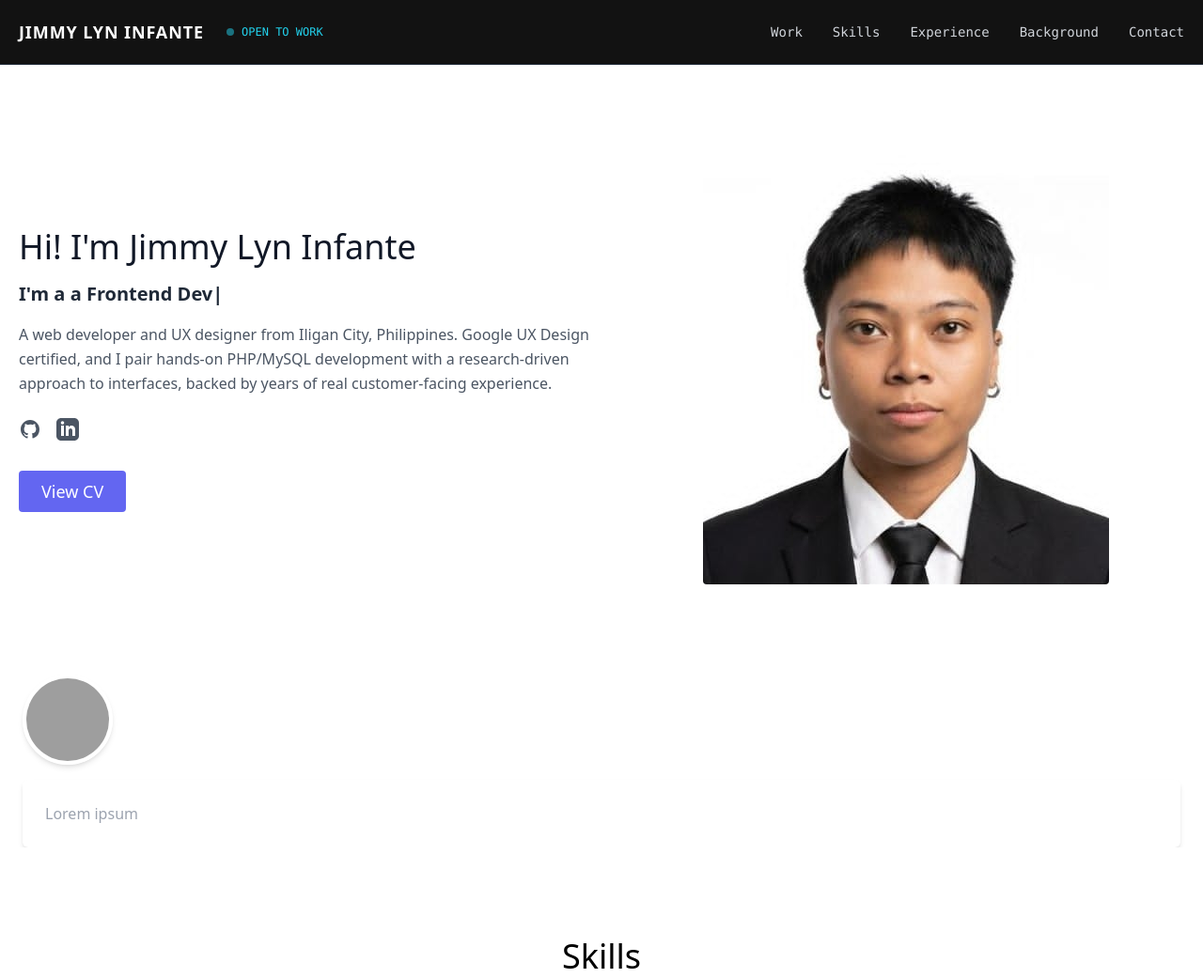
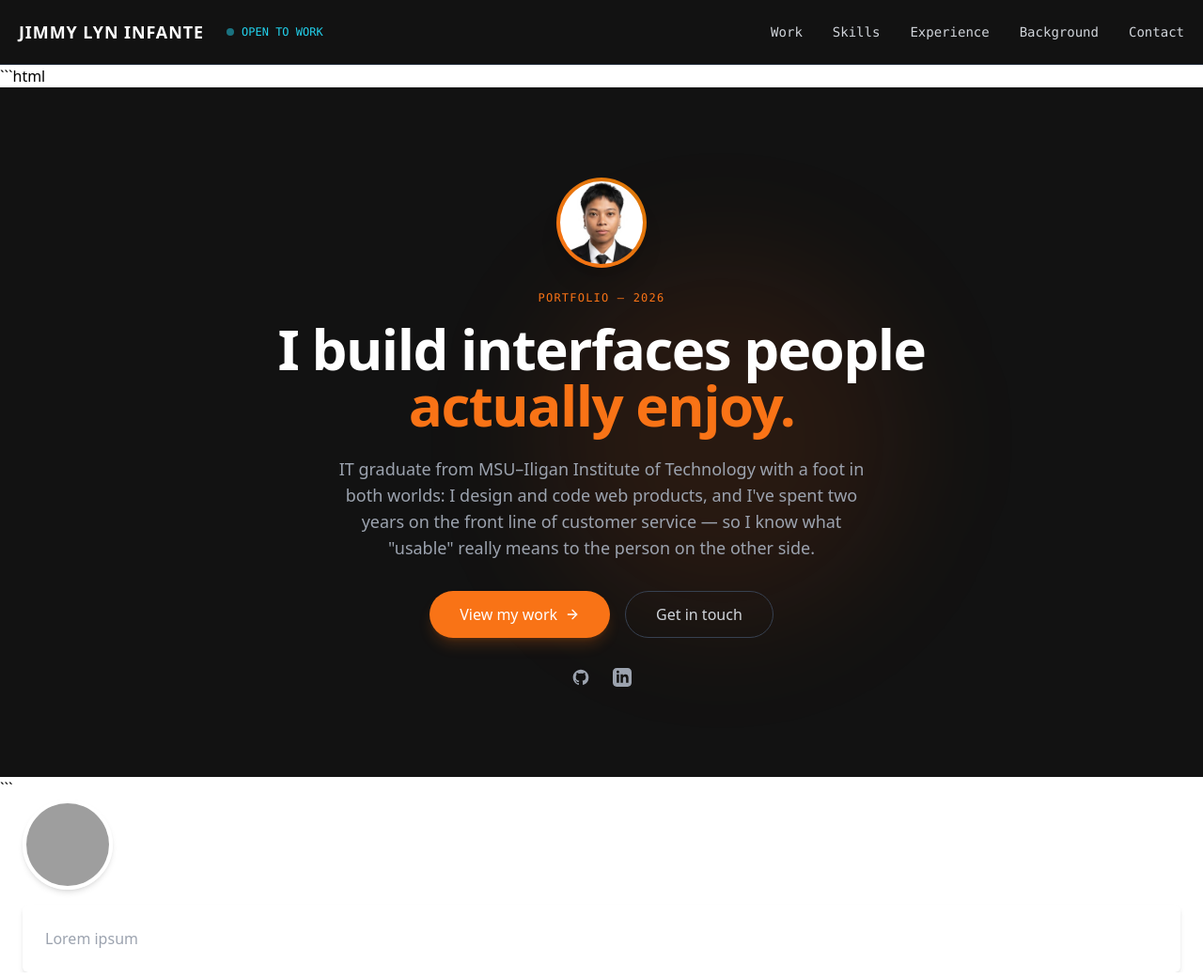
Before and after one commit to jimmylyn07/jimmylyn07.github.io, a website: page index.html in a window 1280 px wide. Shown: the top 1041 px of the page at 94% size. Drawn offline with nearby package versions, Linux system fonts and the light colour scheme; files that its build step writes are made by us from their sources; grey boxes are pictures that could not be loaded.

Commit message:
changed the hero section

````diff
--- a/index.html
+++ b/index.html
@@ -39,40 +39,58 @@
   </div>
 </header>
 
-<section id="about-me" class="text-gray-600 body-font">
-  <div class="container mx-auto flex px-5 py-24 md:flex-row flex-col items-center">
-    <!-- Text Content -->
-    <div class="lg:flex-grow md:w-1/2 lg:pr-24 md:pr-16 flex flex-col md:items-start md:text-left mb-16 md:mb-0 items-center text-center">
-      <h1 class="title-font sm:text-4xl text-3xl mb-4 font-medium text-gray-900">Hi! I'm Jimmy Lyn Infante</h1>
-      <h2 class="text-lg sm:text-xl font-semibold text-gray-800 mb-4">
-        I'm a <span id="typed">|</span>
-      </h2>
-      <p class="mb-6 leading-relaxed">A web developer and UX designer from Iligan City, Philippines. Google UX Design certified, and I pair hands-on PHP/MySQL development with a research-driven approach to interfaces, backed by years of real customer-facing experience.</p>
+```html
+<section id="about-me" class="bg-[#121212] text-gray-300 body-font relative overflow-hidden">
+  <!-- Optional ambient glow background effect -->
+  <div class="absolute top-1/4 right-1/4 w-96 h-96 bg-orange-600/10 rounded-full blur-3xl pointer-events-none"></div>
 
-      <!-- Social Media Links -->
-      <div class="flex space-x-4 mb-8 text-gray-600">
-        <a href="https://github.com/yourusername" target="_blank" class="hover:text-indigo-500 transition-colors" aria-label="GitHub">
-          <!-- GitHub Icon SVG -->
-          <svg class="w-6 h-6" fill="currentColor" viewBox="0 0 24 24"><path fill-rule="evenodd" clip-rule="evenodd" d="M12 2C6.477 2 2 6.484 2 12.017c0 4.425 2.865 8.18 6.839 9.504.5.092.682-.217.682-.483 0-.237-.008-.868-.013-1.703-2.782.605-3.369-1.343-3.369-1.343-.454-1.158-1.11-1.466-1.11-1.466-.908-.62.069-.608.069-.608 1.003.07 1.53 1.032 1.53 1.032.892 1.53 2.341 1.088 2.91.832.092-.647.35-1.088.636-1.338-2.22-.253-4.555-1.113-4.555-4.951 0-1.093.39-1.988 1.029-2.688-.103-.253-.446-1.272.098-2.65 0 0 .84-.27 2.75 1.026A9.564 9.564 0 0112 6.844c.85.004 1.705.115 2.504.337 1.909-1.296 2.747-1.027 2.747-1.027.546 1.379.202 2.398.1 2.651.64.7 1.028 1.595 1.028 2.688 0 3.848-2.339 4.695-4.566 4.943.359.309.678.92.678 1.855 0 1.338-.012 2.419-.012 2.747 0 .268.18.58.688.482A10.019 10.019 0 0022 12.017C22 6.484 17.522 2 12 2z"/></svg>
-        </a>
-        <a href="https://linkedin.com/in/yourusername" target="_blank" class="hover:text-indigo-500 transition-colors" aria-label="LinkedIn">
-          <!-- LinkedIn Icon SVG -->
-          <svg class="w-6 h-6" fill="currentColor" viewBox="0 0 24 24"><path d="M19 0h-14c-2.761 0-5 2.239-5 5v14c0 2.761 2.239 5 5 5h14c2.762 0 5-2.239 5-5v-14c0-2.761-2.238-5-5-5zm-11 19h-3v-11h3v11zm-1.5-12.268c-.966 0-1.75-.79-1.75-1.764s.784-1.764 1.75-1.764 1.75.79 1.75 1.764-.783 1.764-1.75 1.764zm13.5 12.268h-3v-5.604c0-3.368-4-3.113-4 0v5.604h-3v-11h3v1.765c1.396-2.586 7-2.777 7 2.476v6.759z"/></svg>
-        </a>
-      </div>
+  <div class="container mx-auto px-5 py-24 flex flex-col items-center text-center relative z-10">
 
-      <div class="flex justify-center">
-        <!-- View CV Link styled as a button -->
-        <a href="https://docs.google.com/document/d/1t0uHRsNBPWfQfOQK5nzTYQ732vWhmUkBPNcc74xSdlA/edit?usp=sharing" target="_blank" class="inline-flex text-white bg-indigo-500 border-0 py-2 px-6 focus:outline-none hover:bg-indigo-600 rounded text-lg items-center justify-center">View CV</a>
-      </div>
+    <!-- Profile Avatar -->
+    <div class="mb-6">
+      <img src="images/15ad110a-ceeb-4b57-9f01-7c7076962cf9.jpg" alt="Jimmy Lyn Infante" class="w-24 h-24 object-cover rounded-full p-1 bg-gradient-to-tr from-orange-500 to-amber-600 shadow-xl">
     </div>
 
-    <!-- Image Column (Now properly nested inside the flex container) -->
-    <div class="lg:max-w-lg lg:w-full md:w-1/2 w-5/6">
-      <img class="object-cover object-center rounded" alt="hero" src="images/15ad110a-ceeb-4b57-9f01-7c7076962cf9.jpg">
+    <!-- Small Subtitle / Portfolio Year -->
+    <div class="text-xs font-mono uppercase tracking-widest text-orange-500 mb-4">
+      Portfolio &mdash; 2026
     </div>
+
+    <!-- Main Headline with Typed.js or emphasized text -->
+    <h1 class="text-4xl sm:text-6xl font-extrabold text-white tracking-tight max-w-3xl mb-6 leading-tight">
+      I build interfaces people <span class="text-orange-500">actually enjoy.</span>
+    </h1>
+
+    <!-- Bio Description -->
+    <p class="max-w-xl text-gray-400 text-base sm:text-lg leading-relaxed mb-8">
+      IT graduate from MSU&ndash;Iligan Institute of Technology with a foot in both worlds: I design and code web products, and I've spent two years on the front line of customer service &mdash; so I know what "usable" really means to the person on the other side.
+    </p>
+
+    <!-- Call to Action Buttons -->
+    <div class="flex flex-wrap justify-center gap-4 mb-8">
+      <a href="#projects" class="inline-flex items-center text-white bg-orange-500 border-0 py-3 px-8 focus:outline-none hover:bg-orange-600 rounded-full font-medium transition shadow-lg shadow-orange-500/20">
+        View my work
+        <svg xmlns="http://www.w3.org/2000/svg" class="w-4 h-4 ml-2" viewBox="0 0 24 24" fill="none" stroke="currentColor" stroke-width="2" stroke-linecap="round" stroke-linejoin="round"><path d="M5 12h14"/><path d="m12 5 7 7-7 7"/></svg>
+      </a>
+      <a href="#contact" class="inline-flex items-center text-gray-300 bg-transparent border border-gray-700 py-3 px-8 focus:outline-none hover:border-gray-500 hover:text-white rounded-full font-medium transition">
+        Get in touch
+      </a>
+    </div>
+
+    <!-- Social Links -->
+    <div class="flex space-x-6 text-gray-400">
+      <a href="https://github.com/yourusername" target="_blank" class="hover:text-orange-500 transition-colors" aria-label="GitHub">
+        <svg class="w-5 h-5" fill="currentColor" viewBox="0 0 24 24"><path fill-rule="evenodd" clip-rule="evenodd" d="M12 2C6.477 2 2 6.484 2 12.017c0 4.425 2.865 8.18 6.839 9.504.5.092.682-.217.682-.483 0-.237-.008-.868-.013-1.703-2.782.605-3.369-1.343-3.369-1.343-.454-1.158-1.11-1.466-1.11-1.466-.908-.62.069-.608.069-.608 1.003.07 1.53 1.032 1.53 1.032.892 1.53 2.341 1.088 2.91.832.092-.647.35-1.088.636-1.338-2.22-.253-4.555-1.113-4.555-4.951 0-1.093.39-1.988 1.029-2.688-.103-.253-.446-1.272.098-2.65 0 0 .84-.27 2.75 1.026A9.564 9.564 0 0112 6.844c.85.004 1.705.115 2.504.337 1.909-1.296 2.747-1.027 2.747-1.027.546 1.379.202 2.398.1 2.651.64.7 1.028 1.595 1.028 2.688 0 3.848-2.339 4.695-4.566 4.943.359.309.678.92.678 1.855 0 1.338-.012 2.419-.012 2.747 0 .268.18.58.688.482A10.019 10.019 0 0022 12.017C22 6.484 17.522 2 12 2z"/></svg>
+      </a>
+      <a href="https://linkedin.com/in/yourusername" target="_blank" class="hover:text-orange-500 transition-colors" aria-label="LinkedIn">
+        <svg class="w-5 h-5" fill="currentColor" viewBox="0 0 24 24"><path d="M19 0h-14c-2.761 0-5 2.239-5 5v14c0 2.761 2.239 5 5 5h14c2.762 0 5-2.239 5-5v-14c0-2.761-2.238-5-5-5zm-11 19h-3v-11h3v11zm-1.5-12.268c-.966 0-1.75-.79-1.75-1.764s.784-1.764 1.75-1.764 1.75.79 1.75 1.764-.783 1.764-1.75 1.764zm13.5 12.268h-3v-5.604c0-3.368-4-3.113-4 0v5.604h-3v-11h3v1.765c1.396-2.586 7-2.777 7 2.476v6.759z"/></svg>
+      </a>
+    </div>
+
   </div>
 </section>
+
+```
 
 <section id="experience" class="text-gray-400 bg-white-900 body-font overflow-hidden">
   <div class="container mx-auto px-6">
````
